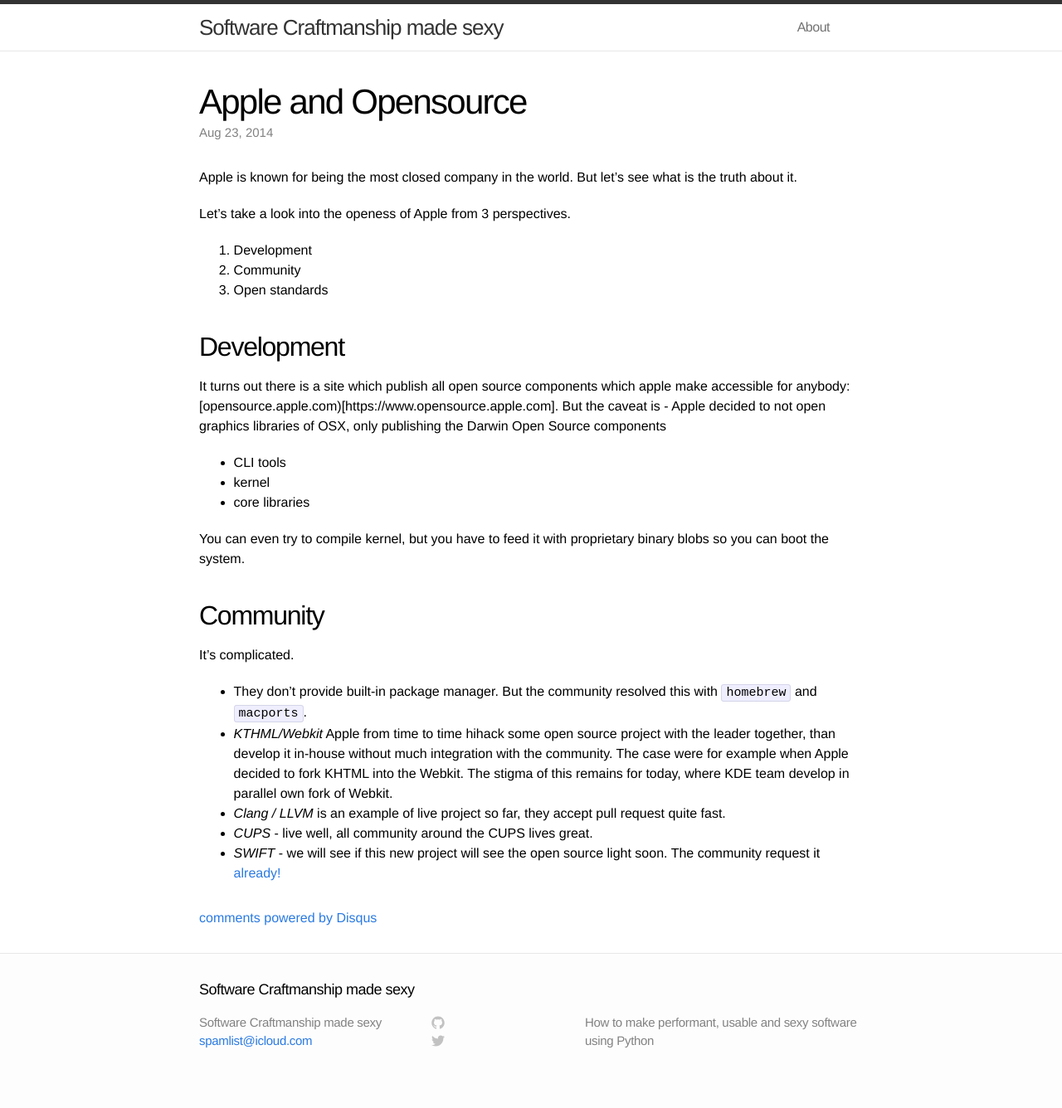
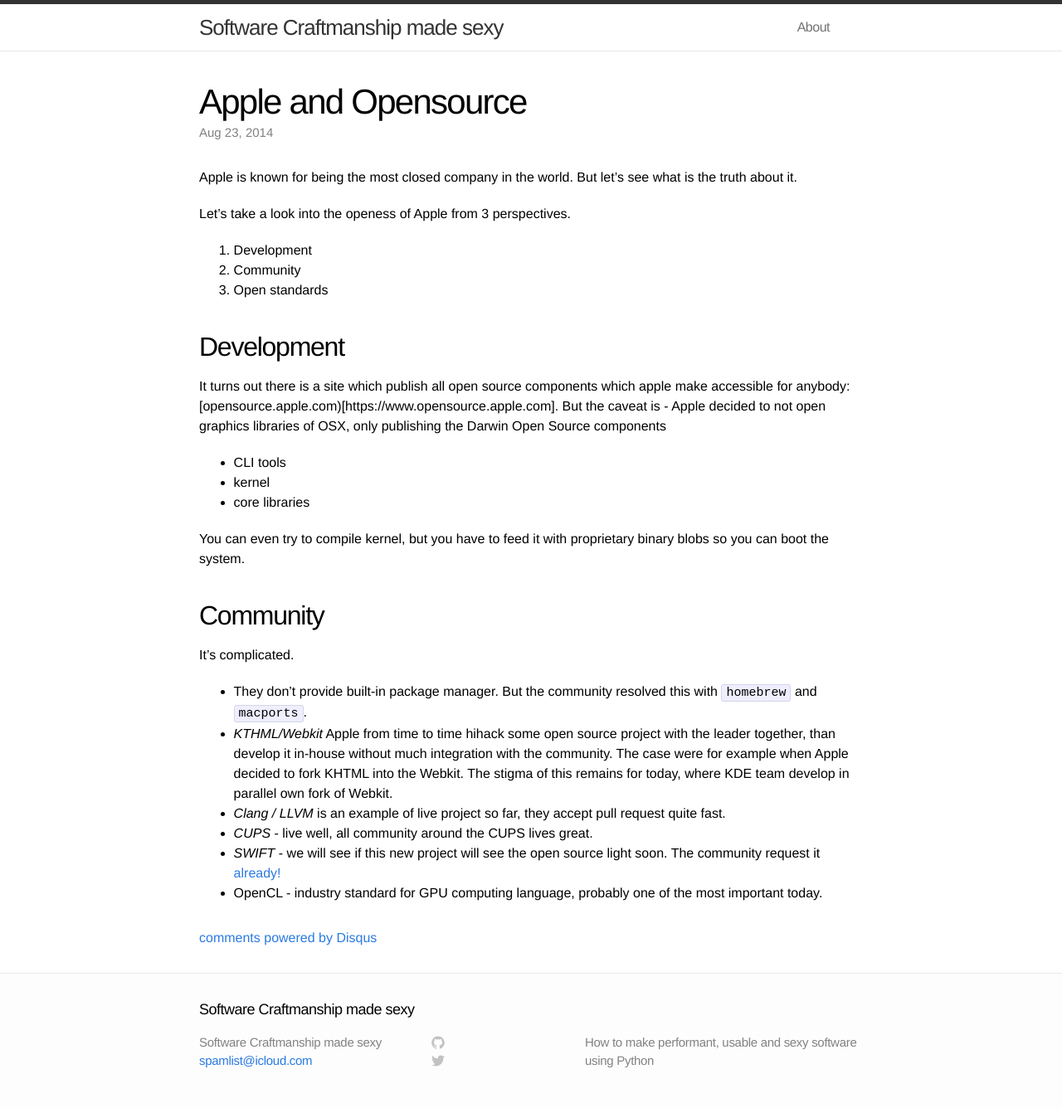
Before and after one commit to vi4m/vi4m.github.io, a Jekyll site: the page built from _posts/2014-08-23-apple-and-opensource.markdown, in a window 1280 px wide. Shown: the whole page at 83% size. Built offline with Jekyll 4.4.1, drawn with Linux system fonts in a browser that asks for light colours; comment, search, counter and statistics services are not loaded; before the commit the page ends 1312 px from its top, so only the background shows below that.

Commit message:
Update 2014-08-23-apple-and-opensource.markdown

```diff
--- a/_posts/2014-08-23-apple-and-opensource.markdown
+++ b/_posts/2014-08-23-apple-and-opensource.markdown
@@ -36,3 +36,4 @@
 
 * *CUPS* - live well, all community around the CUPS lives great.
 * *SWIFT* - we will see if this new project will see the open source light soon. The community request it [already!]( http://www.infoworld.com/article/2682425/application-development/application-development-7-reasons-apple-should-open-source-swift-and-7-reasons-it-won-t.html)
+* OpenCL - industry standard for GPU computing language, probably one of the most important today.
```
